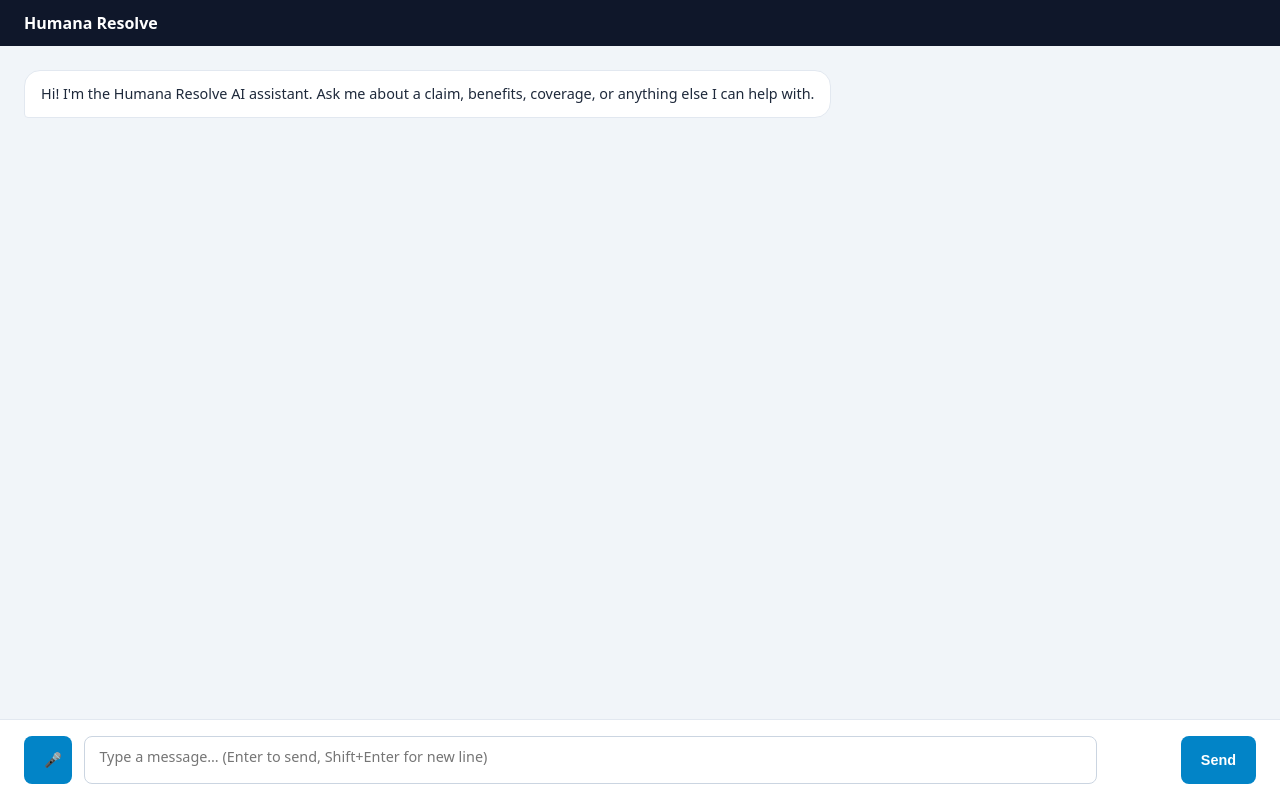
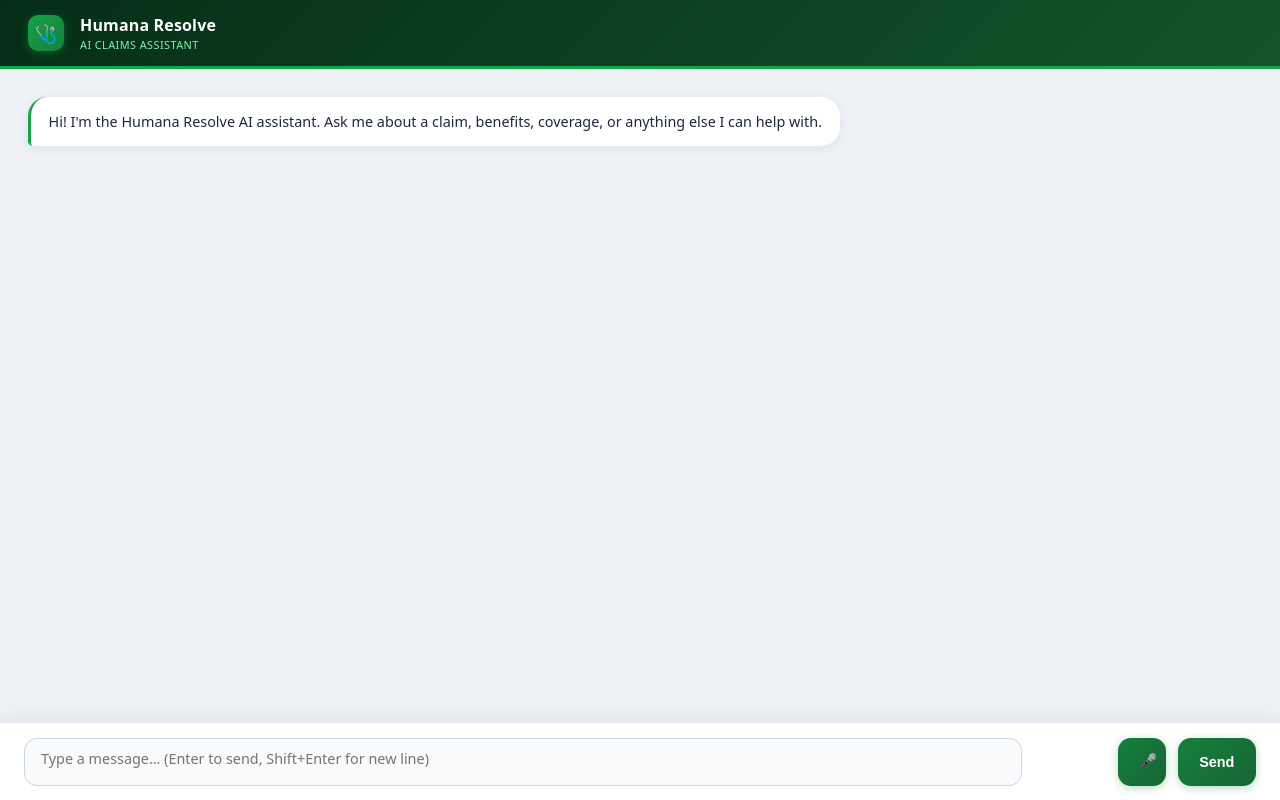
Before and after one commit to ruhanpandit/humana-hackathon-2026, a plain HTML site: page index.html in a window 1280 px wide. Drawn offline with Linux system fonts and the light colour scheme.

Commit message:
update to green ui

```diff
--- a/index.html
+++ b/index.html
@@ -5,42 +5,142 @@
   <title>Humana Resolve</title>
   <style>
     * { box-sizing: border-box; margin: 0; padding: 0; }
-    body { font-family: system-ui, sans-serif; background: #f1f5f9; display: flex; flex-direction: column; height: 100vh; }
+    body { font-family: system-ui, -apple-system, sans-serif; background: #eef2f7; display: flex; flex-direction: column; height: 100vh; }
 
-    header { background: #0f172a; color: #fff; padding: .75rem 1.5rem; font-weight: 600; font-size: 1rem;
-             display: flex; align-items: center; justify-content: space-between; gap: 1rem; }
+    /* ── Header ── */
+    header {
+      background: linear-gradient(135deg, #052e16 0%, #14532d 100%);
+      color: #fff;
+      padding: .85rem 1.75rem;
+      display: flex;
+      align-items: center;
+      gap: 1rem;
+      border-bottom: 3px solid #16a34a;
+      flex-shrink: 0;
+    }
+    .header-icon {
+      width: 36px; height: 36px;
+      background: linear-gradient(135deg, #16a34a, #15803d);
+      border-radius: 10px;
+      display: flex; align-items: center; justify-content: center;
+      font-size: 1.1rem; flex-shrink: 0;
+      box-shadow: 0 2px 8px rgba(22,163,74,.4);
+    }
+    .header-text { display: flex; flex-direction: column; }
+    .header-text .name { font-weight: 700; font-size: 1rem; letter-spacing: .01em; }
+    .header-text .sub  { font-size: .68rem; color: #86efac; font-weight: 400; margin-top: .1rem; letter-spacing: .04em; text-transform: uppercase; }
 
-    #messages { flex: 1; overflow-y: auto; padding: 1.5rem; display: flex; flex-direction: column; gap: 1rem; }
+    /* ── Messages ── */
+    #messages {
+      flex: 1; overflow-y: auto;
+      padding: 1.75rem 1.75rem 1rem;
+      display: flex; flex-direction: column; gap: 1.1rem;
+      background: #eef2f7;
+    }
+    #messages::-webkit-scrollbar { width: 5px; }
+    #messages::-webkit-scrollbar-track { background: transparent; }
+    #messages::-webkit-scrollbar-thumb { background: #c8d5e3; border-radius: 10px; }
 
-    .bubble { max-width: 70%; padding: .75rem 1rem; border-radius: 1rem; font-size: .9rem; line-height: 1.5; white-space: pre-wrap; }
-    .bubble.user { align-self: flex-end; background: #0284c7; color: #fff; border-bottom-right-radius: .25rem; }
-    .bubble.agent { align-self: flex-start; background: #fff; color: #1e293b; border: 1px solid #e2e8f0; border-bottom-left-radius: .25rem; }
-    .bubble.thinking { color: #94a3b8; font-style: italic; }
-
-    #input-row { display: flex; gap: .75rem; padding: 1rem 1.5rem; background: #fff; border-top: 1px solid #e2e8f0; align-items: center; }
-    #input-row textarea { flex: 1; border: 1px solid #cbd5e1; border-radius: .5rem; padding: .6rem .9rem;
-                          font-size: .9rem; resize: none; height: 48px; font-family: inherit; outline: none; }
-    #input-row textarea:focus { border-color: #0284c7; }
-    #input-row button { background: #0284c7; color: #fff; border: none; border-radius: .5rem;
-                        padding: 0 1.25rem; font-weight: 600; cursor: pointer; font-size: .9rem; height: 48px; }
-    #input-row button:hover { background: #0369a1; }
-    #input-row button:disabled { background: #94a3b8; cursor: default; }
-
-    #mic-btn { width: 48px; padding: 0; font-size: 1.2rem; flex-shrink: 0; transition: background .2s; }
-    #mic-btn.recording { background: #dc2626; animation: pulse-red 1s ease-in-out infinite; }
-    #mic-btn.recording:hover { background: #b91c1c; }
-    @keyframes pulse-red {
-      0%, 100% { box-shadow: 0 0 0 0 rgba(220,38,38,.5); }
-      50%       { box-shadow: 0 0 0 6px rgba(220,38,38,0); }
+    /* ── Bubbles ── */
+    @keyframes fadeUp {
+      from { opacity: 0; transform: translateY(8px); }
+      to   { opacity: 1; transform: translateY(0); }
+    }
+    .bubble {
+      max-width: 72%;
+      padding: .8rem 1.1rem;
+      border-radius: 1.2rem;
+      font-size: .9rem; line-height: 1.65; white-space: pre-wrap;
+      animation: fadeUp .18s ease-out;
+    }
+    .bubble.user {
+      align-self: flex-end;
+      background: linear-gradient(135deg, #15803d 0%, #166534 100%);
+      color: #fff;
+      border-bottom-right-radius: .3rem;
+      box-shadow: 0 4px 14px rgba(21,128,61,.3);
+    }
+    .bubble.agent {
+      align-self: flex-start;
+      background: #fff;
+      color: #1e293b;
+      border-bottom-left-radius: .3rem;
+      box-shadow: 0 2px 12px rgba(0,0,0,.07);
+      border-left: 3px solid #16a34a;
+    }
+    .bubble.thinking {
+      color: #94a3b8; font-style: italic;
+      border-left-color: #cbd5e1;
     }
 
+    /* ── Input row ── */
+    #input-row {
+      display: flex; gap: .75rem;
+      padding: .9rem 1.5rem;
+      background: #fff;
+      border-top: 1px solid #e2e8f0;
+      box-shadow: 0 -4px 20px rgba(0,0,0,.06);
+      align-items: center;
+    }
+    #input-row textarea {
+      flex: 1;
+      border: 1.5px solid #cbd5e1;
+      border-radius: .8rem;
+      padding: .65rem 1rem;
+      font-size: .9rem; resize: none; height: 48px;
+      font-family: inherit; outline: none;
+      background: #f8fafc; color: #1e293b;
+      transition: border-color .2s, box-shadow .2s, background .2s;
+    }
+    #input-row textarea:focus {
+      border-color: #15803d;
+      background: #fff;
+      box-shadow: 0 0 0 3px rgba(21,128,61,.12);
+    }
+    #input-row button {
+      background: linear-gradient(135deg, #15803d, #166534);
+      color: #fff; border: none; border-radius: .8rem;
+      padding: 0 1.35rem; font-weight: 600; cursor: pointer;
+      font-size: .9rem; height: 48px;
+      transition: opacity .15s, transform .1s, box-shadow .15s;
+      box-shadow: 0 2px 8px rgba(21,128,61,.3);
+    }
+    #input-row button:hover  { opacity: .92; transform: translateY(-1px); box-shadow: 0 4px 12px rgba(21,128,61,.35); }
+    #input-row button:active { transform: translateY(0); }
+    #input-row button:disabled { background: linear-gradient(135deg, #94a3b8, #64748b); box-shadow: none; cursor: default; transform: none; opacity: 1; }
 
-    #voice-status { font-size: .75rem; color: #94a3b8; padding: .15rem .5rem; white-space: nowrap; font-style: italic; min-width: 60px; }
+    /* ── Mic button ── */
+    #mic-btn {
+      width: 48px; padding: 0; font-size: 1.2rem; flex-shrink: 0;
+      background: linear-gradient(135deg, #1e293b, #0f172a);
+      box-shadow: 0 2px 8px rgba(0,0,0,.2);
+      transition: opacity .15s, transform .1s;
+    }
+    #mic-btn:hover { opacity: .85; transform: translateY(-1px); }
+    #mic-btn.recording {
+      background: linear-gradient(135deg, #ef4444, #dc2626);
+      animation: pulse-red 1s ease-in-out infinite;
+    }
+    @keyframes pulse-red {
+      0%, 100% { box-shadow: 0 0 0 0 rgba(220,38,38,.55); }
+      50%       { box-shadow: 0 0 0 9px rgba(220,38,38,0); }
+    }
+
+    /* ── Voice status ── */
+    #voice-status {
+      font-size: .72rem; color: #64748b;
+      padding: .15rem .5rem; white-space: nowrap;
+      font-style: italic; min-width: 72px;
+    }
   </style>
 </head>
 <body>
   <header>
-    <span>Humana Resolve</span>
+    <div class="header-icon">🩺</div>
+    <div class="header-text">
+      <span class="name">Humana Resolve</span>
+      <span class="sub">AI Claims Assistant</span>
+    </div>
   </header>
 
   <div id="messages">
@@ -48,9 +148,9 @@
   </div>
 
   <div id="input-row">
-    <button id="mic-btn" title="Start voice input">🎤</button>
     <textarea id="input" placeholder="Type a message… (Enter to send, Shift+Enter for new line)"></textarea>
     <span id="voice-status"></span>
+    <button id="mic-btn" title="Start voice input">🎤</button>
     <button id="send-btn" onclick="send()">Send</button>
   </div>
 
```
